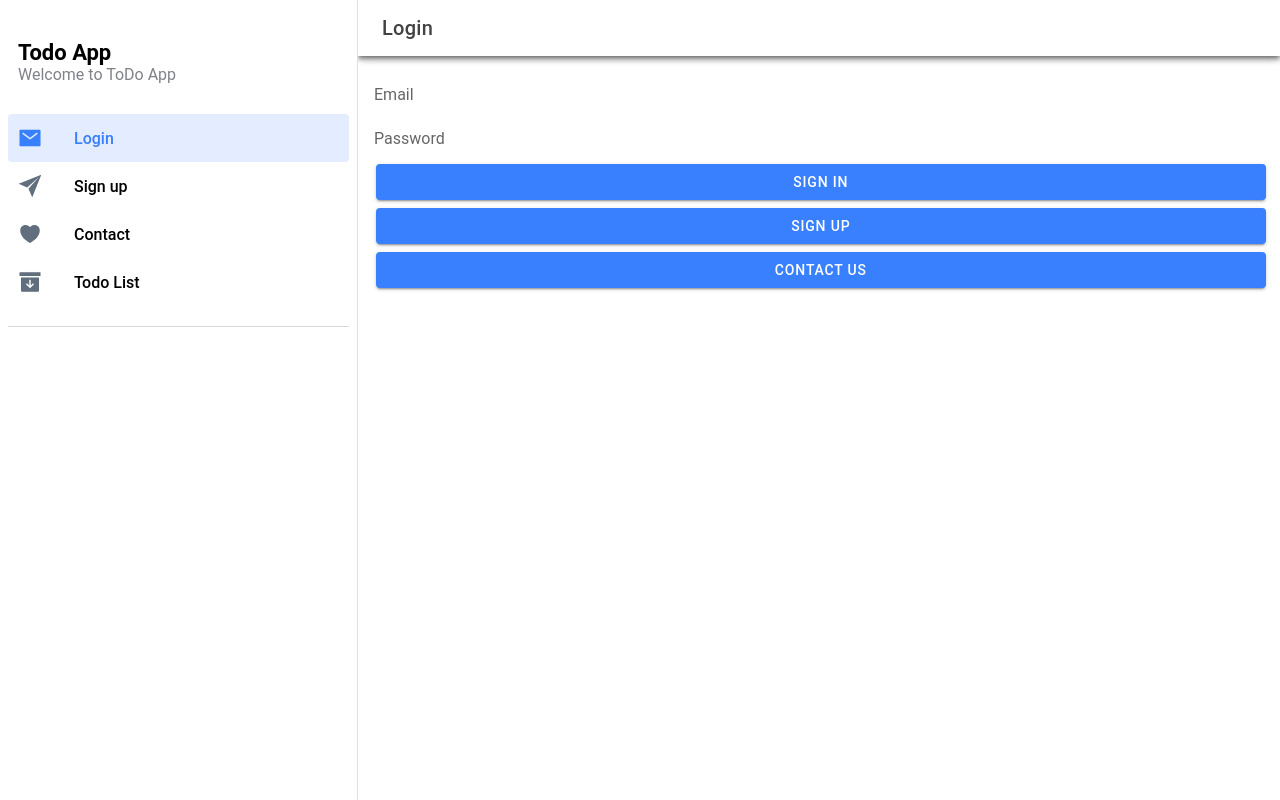
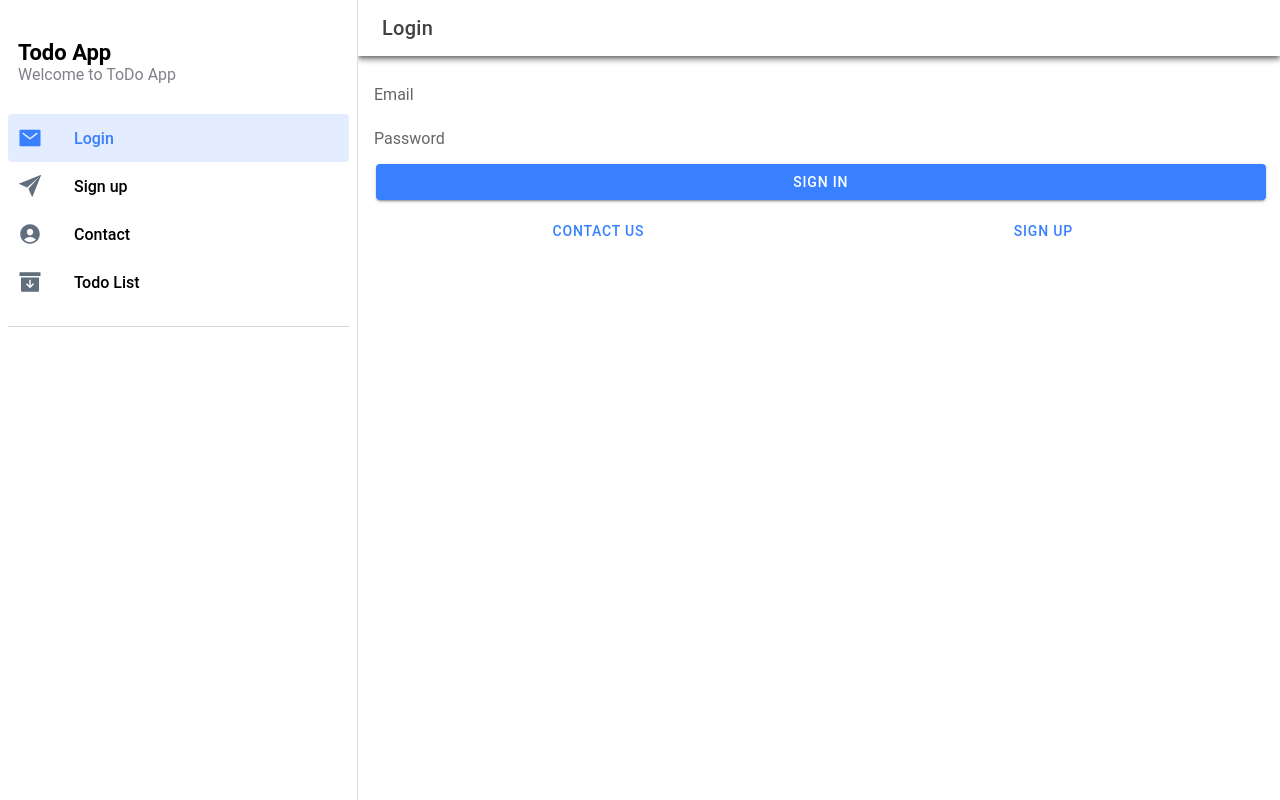
Before and after one commit to NobuTC/Ionic-MobileApp, a React (Create React App) app: page /page/login in a window 1280 px wide. Built offline with nearby package versions, Linux system fonts and the light colour scheme; no server answers.

Commit message:
added icon

```diff
--- a/src/components/Menu.tsx
+++ b/src/components/Menu.tsx
@@ -14,12 +14,11 @@ import { useLocation } from "react-router-dom";
 import {
   archiveOutline,
   archiveSharp,
-  heartOutline,
-  heartSharp,
   mailOutline,
   mailSharp,
   paperPlaneOutline,
   paperPlaneSharp,
+  personCircle,
 } from "ionicons/icons";
 import "./Menu.css";
 import LogIn from "../pages/LogIn";
@@ -59,9 +58,9 @@ export const appPages: AppPage[] = [
   {
     title: "Contact",
     url: "contact",
-    iosIcon: heartOutline,
+    iosIcon: personCircle,
     component: Contact,
-    mdIcon: heartSharp,
+    mdIcon: personCircle,
   },
   {
     title: "Todo List",
--- a/src/pages/LogIn.css
+++ b/src/pages/LogIn.css
@@ -0,0 +1,3 @@
+.buttons {
+    padding: 10px;
+}
--- a/src/pages/LogIn.tsx
+++ b/src/pages/LogIn.tsx
@@ -7,6 +7,8 @@ import {
   IonToolbar,
   IonInput,
   IonText,
+  IonRow,
+  IonCol,
 } from "@ionic/react";
 import "./LogIn.css";
 import { useState, useContext } from "react";
@@ -73,10 +75,21 @@ const LogIn: React.FC = () => {
             <p>Incorrect password! </p>
           </IonText>
         )}
+
         <IonButton onClick={whenClickOnLoginButton}>Sign in</IonButton>
-        <IonButton onClick={whenClickOnSignUpButton}>Sign up</IonButton>
 
-        <IonButton onClick={whenClickOnContactUsButton}>Contact Us</IonButton>
+        <IonRow>
+          <IonCol>
+            <IonButton fill="clear" onClick={whenClickOnContactUsButton}>
+              Contact Us
+            </IonButton>
+          </IonCol>
+          <IonCol>
+            <IonButton fill="clear" onClick={whenClickOnSignUpButton}>
+              Sign up
+            </IonButton>
+          </IonCol>
+        </IonRow>
       </IonContent>
     </IonPage>
   );
```
